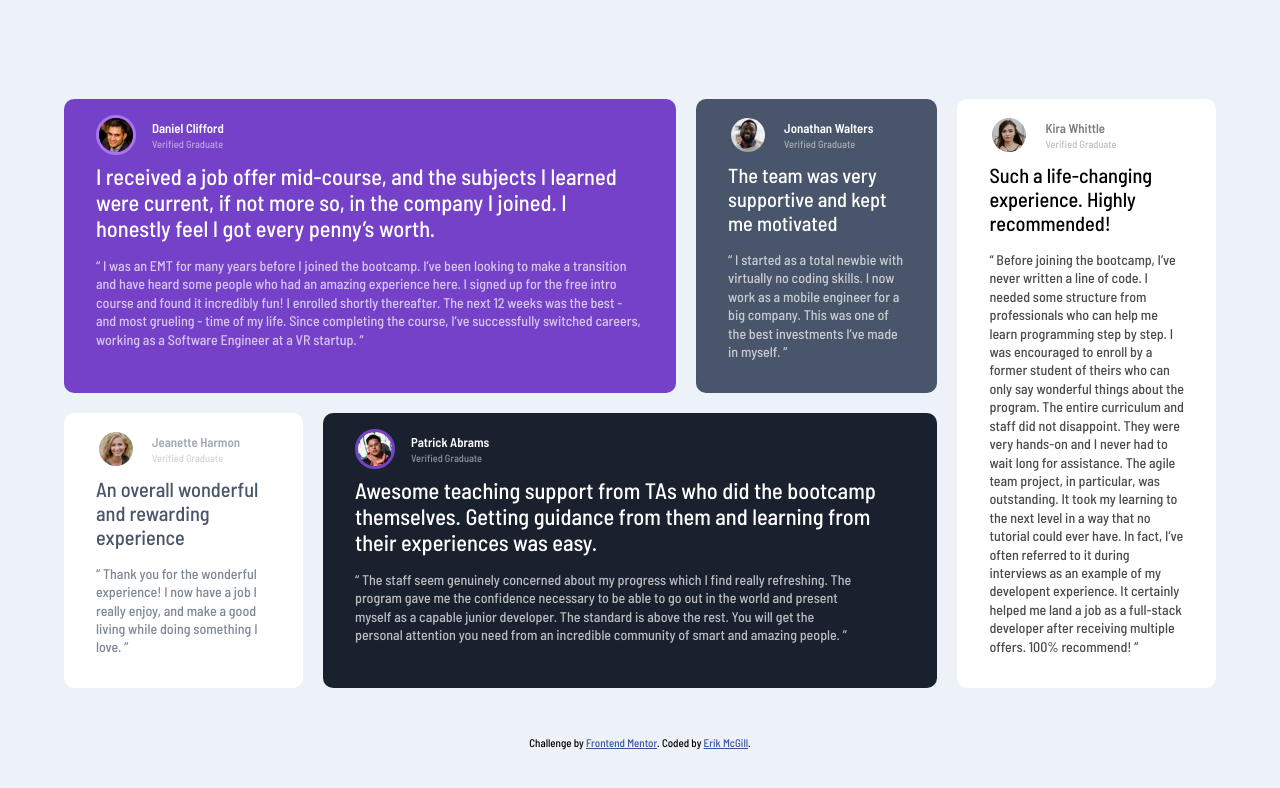
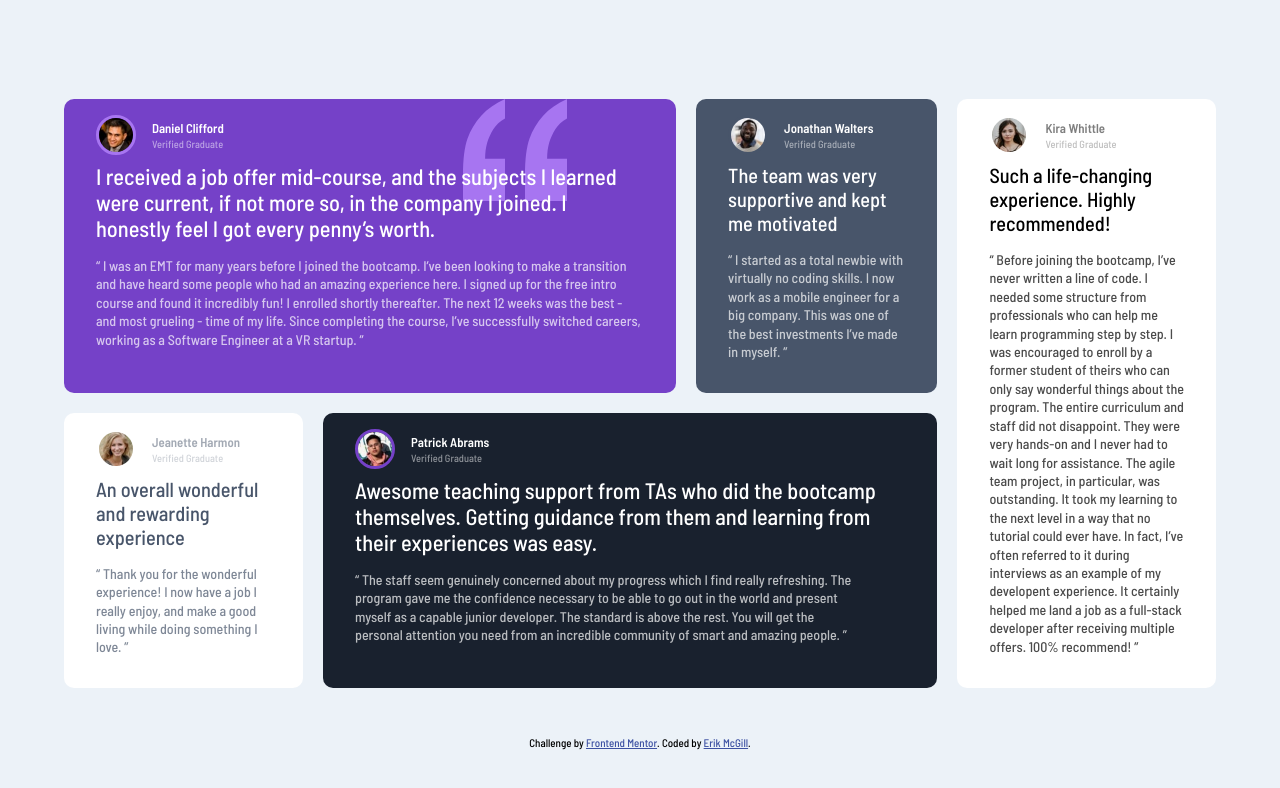
Before and after one commit to emmcgill/FMentor-Testimonials-Grid-Section, a plain HTML site: page index.html in a window 1280 px wide. Drawn offline with Linux system fonts and the light colour scheme; the site is published under a folder, as on GitHub Pages, so addresses that start at the root find nothing.

Commit message:
quotation Marks Fixed

```diff
--- a/styles.css
+++ b/styles.css
@@ -82,7 +82,7 @@ main > .testimonials-wrapper > .testimonial > .review {
 
 main > .testimonials-wrapper > .clifford {
     background-color: var(--clr-primary-violet);
-    background-image: url(/images/bg-pattern-quotation.svg);
+    background-image: url(images/bg-pattern-quotation.svg);
     background-repeat: no-repeat;
     background-position: 90% top;
     color: var(--clr-primary-white);
```
